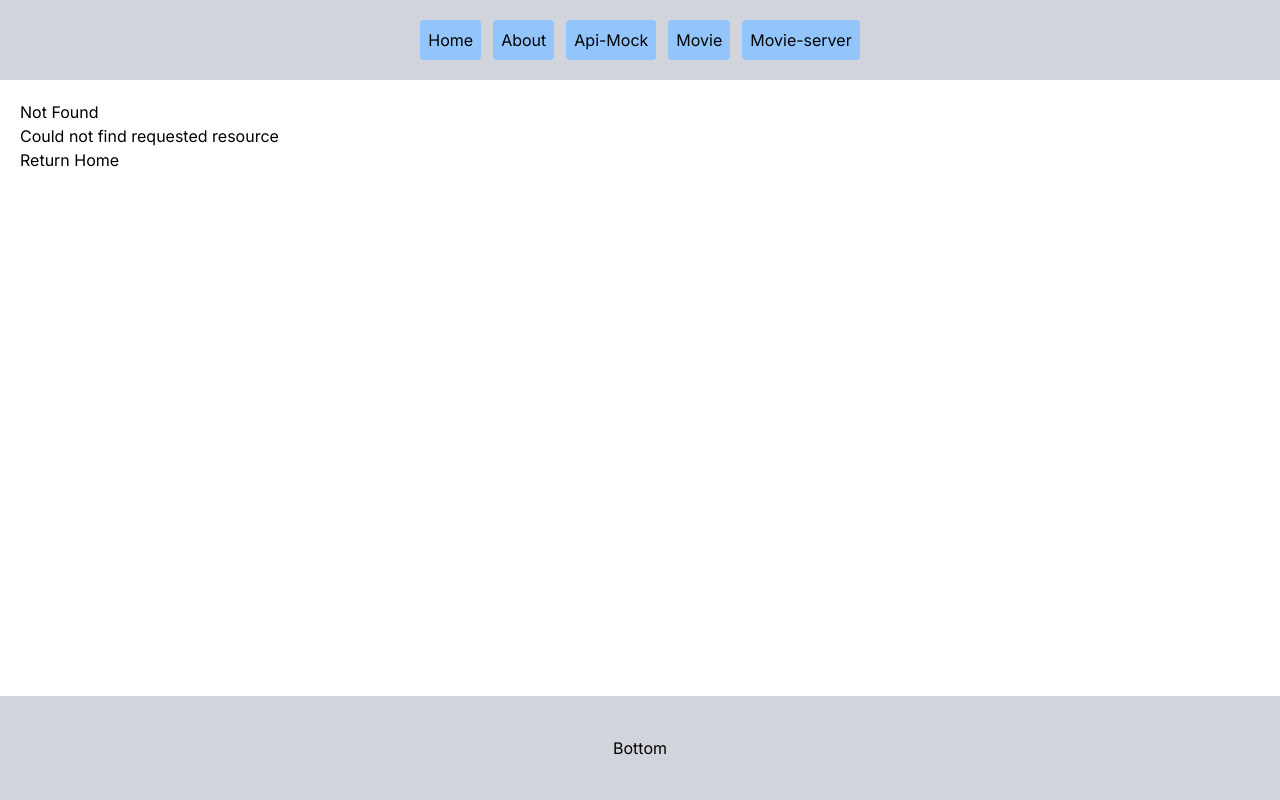
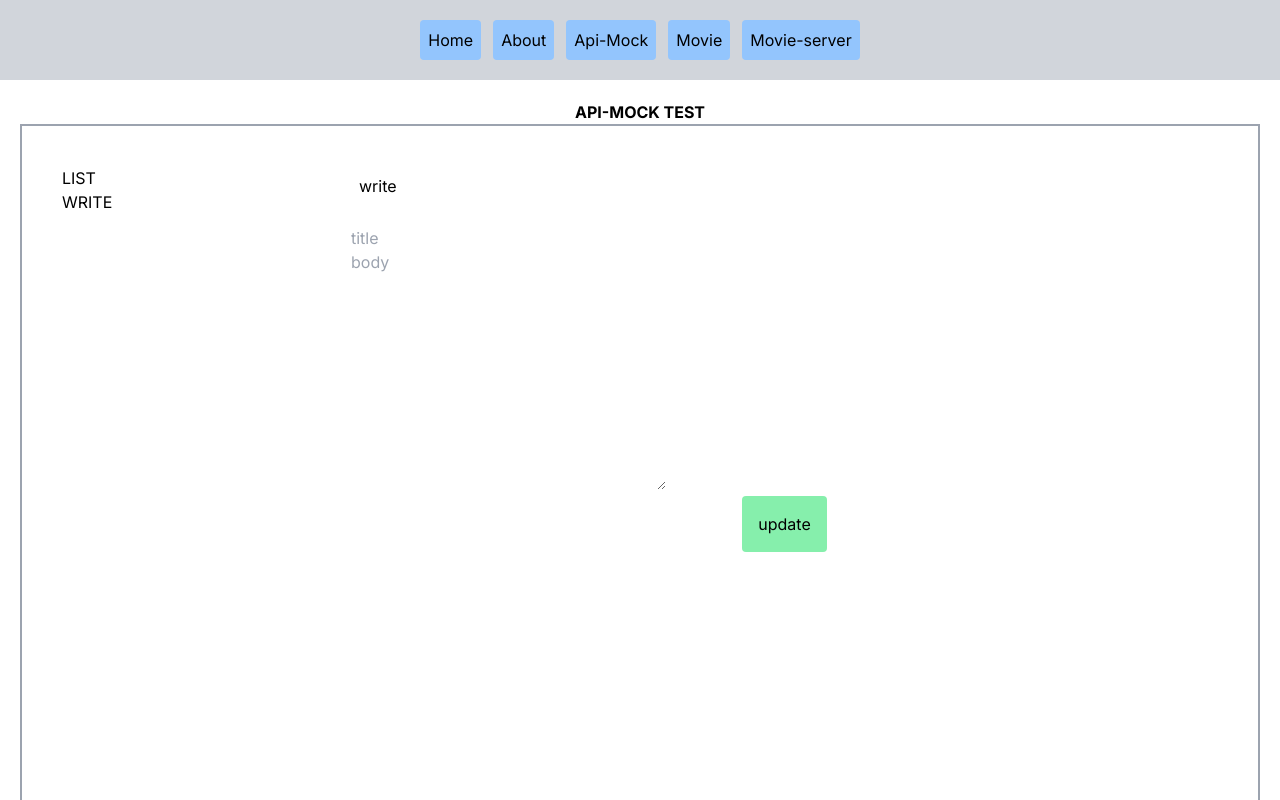
Before and after one commit to dioneuty/nextjs-test, a Next.js app: page /api-mock/update/1 in a window 1280 px wide. Before the commit this address had no page. Shown: the top 800 px of the page. Built offline with nearby package versions, Linux system fonts and the light colour scheme; no server answers.

Commit message:
api-mock 관련 로직 추가(목록,상세,수정,삭제)

```diff
--- a/app/(pages)/api-mock/[id]/page.tsx
+++ b/app/(pages)/api-mock/[id]/page.tsx
@@ -4,21 +4,15 @@ import Link from "next/link";
 
 export default async function Detail({params}:any) {
 
-    const det = await fetch(`${process.env.API_URL}/topics?id=${params.id}`).then(resp => resp.json());
+    const det = await fetch(`${process.env.NEXT_PUBLIC_API_URL}/topics/${params.id}`, {cache:"no-cache"}).then(resp => resp.json());
 
     return (
         <>
             <div className={`mb-5 border border-blue-300 p-2`}>
-                {det?.map(item => (
-                    <div key={item.id}>
-                        <span>title: {item.title}</span>
-                        <p> body: {item.body}</p>
-                    </div>
-                ))}
-            </div>
-            <div className={`flex justify-center gap-1`}>
-                <Link href={`/api-mock`} className={`p-4 bg-blue-300 rounded`}>List</Link>
-                <Link href={`/api-mock`} className={`p-4 bg-red-300 rounded`}>Delete</Link>
+                <div key={det.id}>
+                    <span>title: {det.title}</span>
+                    <p> body: {det.body}</p>
+                </div>
             </div>
         </>
     );
--- a/app/(pages)/api-mock/page.tsx
+++ b/app/(pages)/api-mock/page.tsx
@@ -2,7 +2,7 @@ import Link from "next/link";
 
 
 export default async function about() {
-    const result = await fetch(process.env.API_URL + '/topics', {cache:'no-cache'}).then(resp=>resp.json());
+    const result = await fetch(process.env.NEXT_PUBLIC_API_URL + '/topics', {cache:'no-cache'}).then(resp=>resp.json());
 
     return (
         <div>
--- /dev/null
+++ b/app/(pages)/api-mock/update/[id]/page.tsx
@@ -0,0 +1,57 @@
+'use client';
+
+import Link from "next/link";
+import {useRouter} from "next/navigation";
+import {useEffect, useState} from "react";
+
+export default function Update({params}) {
+    const router = useRouter();
+
+    const [title, setTitle] = useState('');
+    const [body, setBody] = useState('');
+
+    async function refresh() {
+        const det = await fetch(`${process.env.NEXT_PUBLIC_API_URL}/topics/${params.id}`).then(resp => resp.json());
+
+        setTitle(det.title);
+        setBody(det.body);
+    }
+
+    useEffect(() => {
+        refresh();
+    }, []);
+
+    //todo: react-hook-form
+
+    return (
+        <form onSubmit={(e)=> {
+            e.preventDefault();
+            const title = e.target.title.value;
+            const body = e.target.body.value;
+
+            const option = {
+                method: 'PATCH',
+                headers: {
+                    'Content-Type': 'application/json'
+                },
+                body: JSON.stringify({title, body})
+            }
+            fetch(`${process.env.NEXT_PUBLIC_API_URL}/topics/${params.id}`, option)
+                .then(resp => resp.json());
+
+            router.push(`/api-mock/${params.id}`)
+            router.refresh();
+        }}>
+            <div className={`mb-5 p-2`}>
+                write
+            </div>
+            <p>
+                <input type="text" name="title" placeholder='title' onChange={(e)=> setTitle(e.target.value)} value={title}/>
+            </p>
+            <textarea name="body" cols="30" rows="10" placeholder="body" onChange={e=> setBody(e.target.value)} value={body}></textarea>
+            <div className={`flex justify-center gap-2`}>
+                <input type="submit" className={`p-4 bg-green-300 rounded`} value={`update`}/>
+            </div>
+        </form>
+    );
+}
--- a/app/(pages)/api-mock/write/page.tsx
+++ b/app/(pages)/api-mock/write/page.tsx
@@ -20,12 +20,12 @@ export default function Write() {
                 },
                 body: JSON.stringify({title, body})
             }
-            fetch('http://localhost:9999/topics', option)
+            fetch(process.env.NEXT_PUBLIC_API_URL + '/topics', option)
                 .then(resp => resp.json())
                 .then(result => {
                     const lastid = result.id;
                     router.push(`/api-mock/${lastid}`)
-                    //router.refresh();
+                    router.refresh();
                 })
         }}>
             <div className={`mb-5 p-2`}>
@@ -37,7 +37,6 @@ export default function Write() {
             <textarea name="body" cols="30" rows="10" placeholder="body"></textarea>
             <div className={`flex justify-center gap-2`}>
                 <input type="submit" className={`p-4 bg-green-300 rounded`} value={`create`}/>
-                <Link href={`/api-mock`} className={`p-4 bg-blue-300 rounded`}>List</Link>
             </div>
         </form>
     );
```
